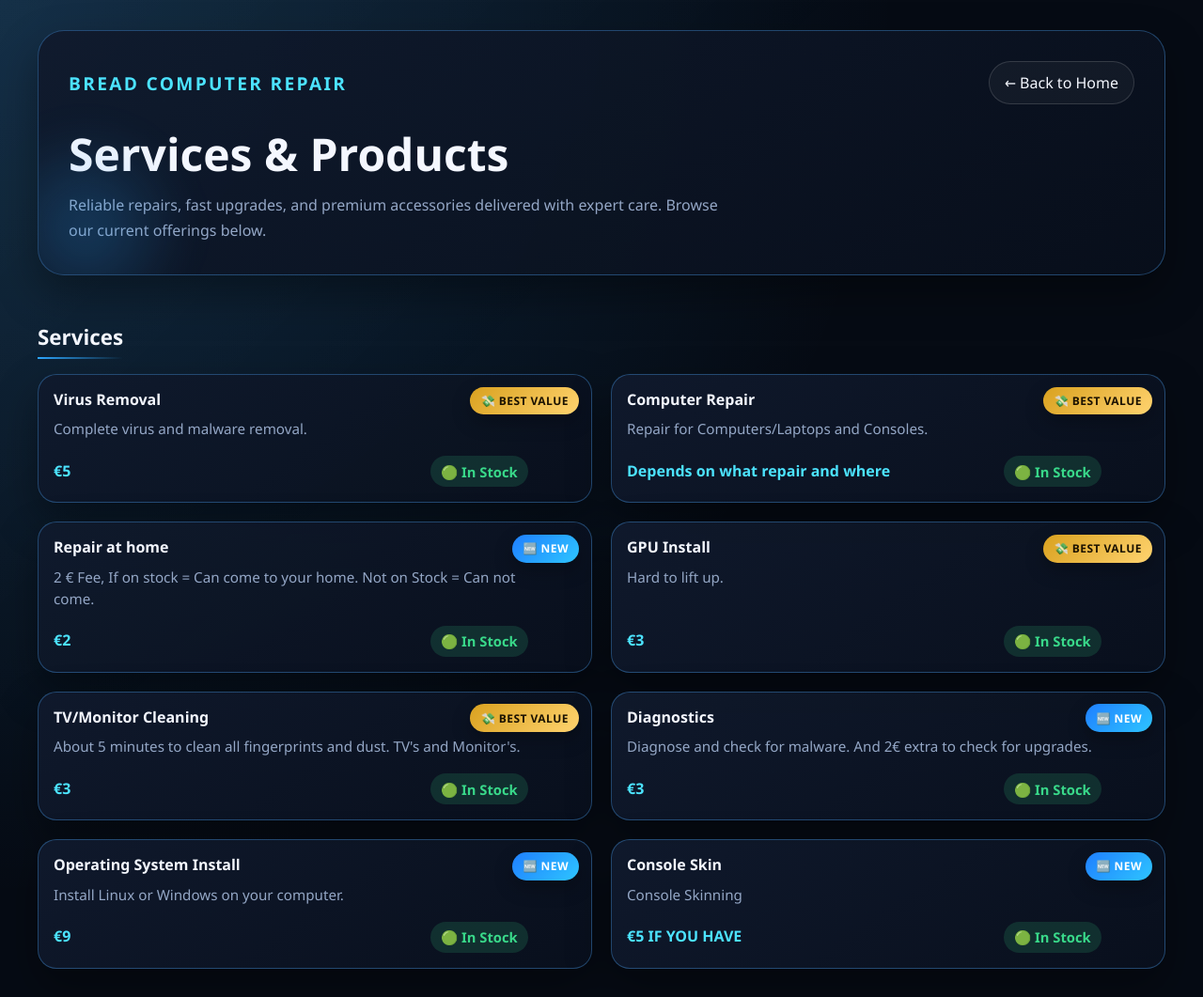
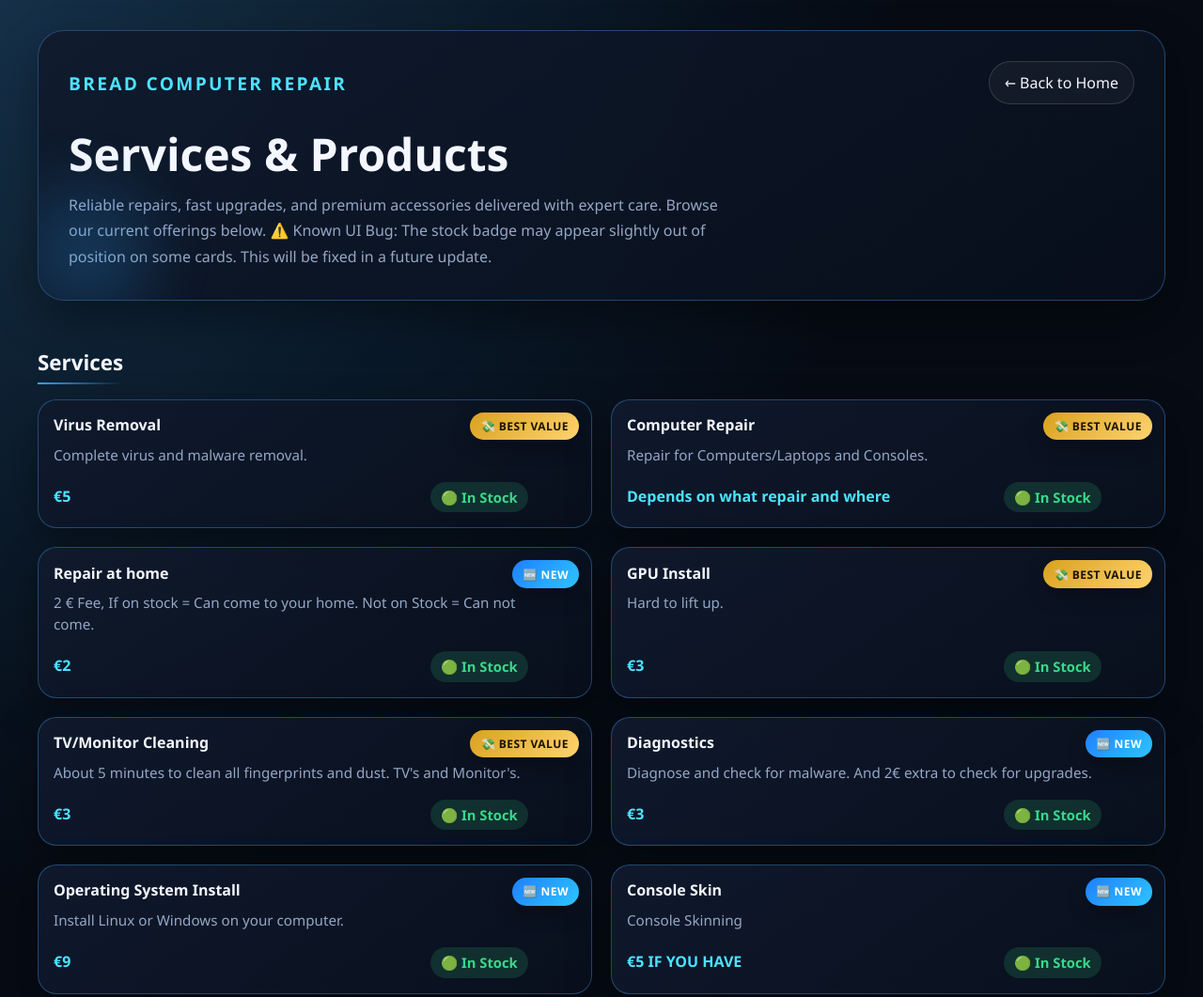
Before and after one commit to BreadRepairs/Bread, a plain HTML site: page docs/services.html in a window 1280 px wide. Shown: the top 1061 px of the page at 94% size. Drawn offline with Linux system fonts and the light colour scheme.

Commit message:
Update services description with UI bug notice
Added a note about a known UI bug regarding the stock badge positioning.

```diff
--- a/docs/services.html
+++ b/docs/services.html
@@ -345,7 +345,8 @@
           <a class="back-btn" href="index.html">← Back to Home</a>
         </div>
         <h1>Services & Products</h1>
-        <p>Reliable repairs, fast upgrades, and premium accessories delivered with expert care. Browse our current offerings below.</p>
+        <p>Reliable repairs, fast upgrades, and premium accessories delivered with expert care. Browse our current offerings below.
+        ⚠️ Known UI Bug: The stock badge may appear slightly out of position on some cards. This will be fixed in a future update.</p>
       </section>
 
       <section id="catalog" class="section-block"></section>
@@ -363,6 +364,11 @@
           }
 
           const data = await response.json();
+
+          // Put in-stock items first
+data.sort((a, b) => {
+  return Number(b.stock) - Number(a.stock);
+});
 
           // Show an empty-state message when the JSON file is an empty array.
           if (!Array.isArray(data) || data.length === 0) {
```
